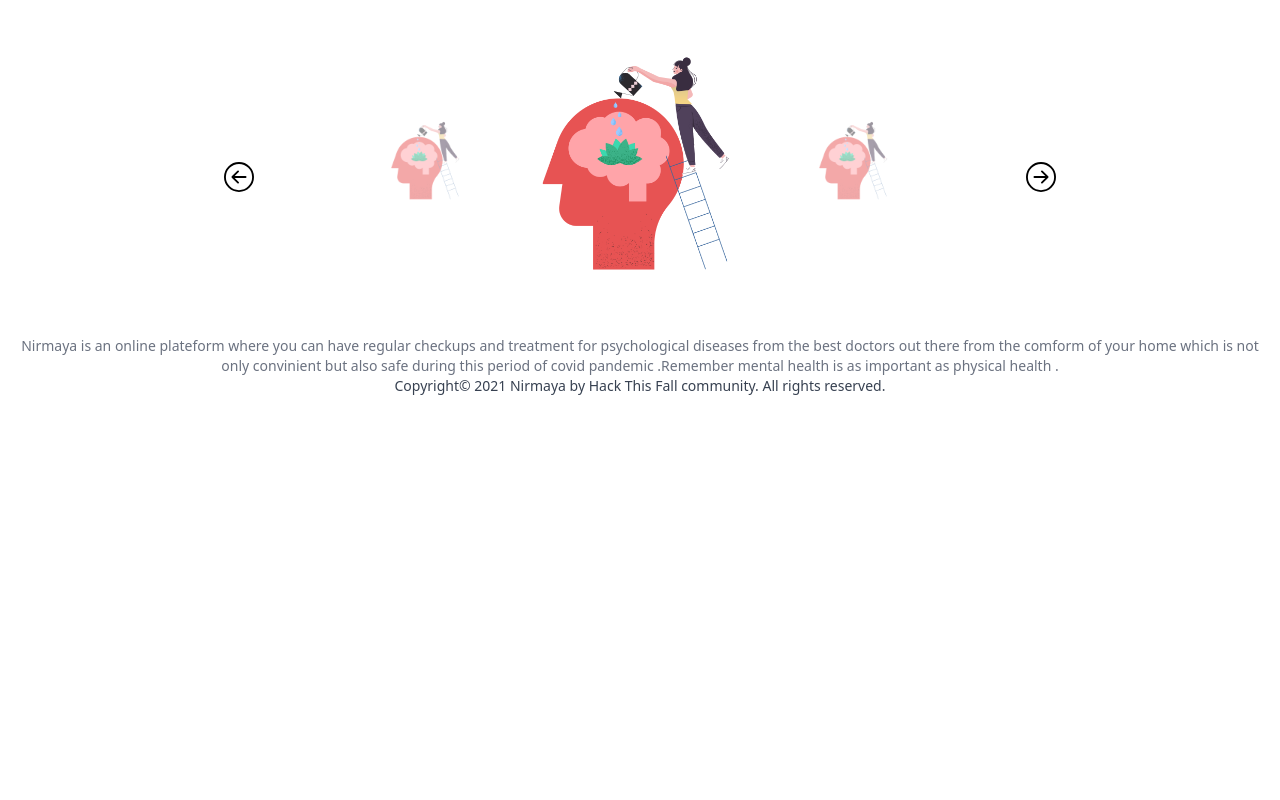
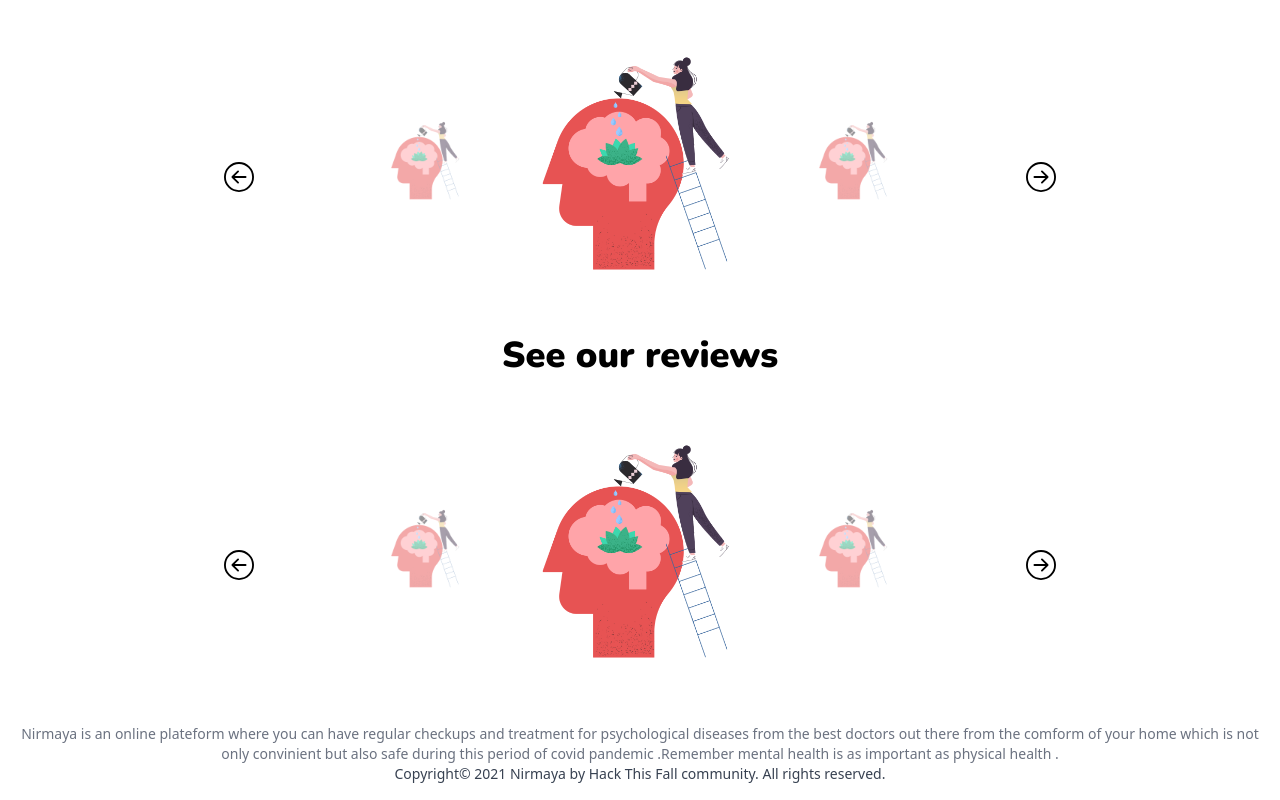
Before and after one commit to saurabhmehta1601/Niramaya-frontend, a React (Create React App) app: page / in a window 1280 px wide. Shown: the part 656-1456 px from the top of the page. Before the commit the page ends 1068 px from the top, so only its background shows below. Built offline with nearby package versions, Linux system fonts and the light colour scheme.

Commit message:
add review section on homepage

```diff
--- a/src/pages/Home.jsx
+++ b/src/pages/Home.jsx
@@ -16,6 +16,8 @@ const Home = () => {
         </div>
         <h2 className="text-center text-4xl my-12 font-nunito font-bold">Meet our doctors</h2>
         <Carousel />
+        <h2 className="text-center text-4xl my-12 font-nunito font-bold">See our reviews</h2>
+        <Carousel />
     </>)
 }
 
```
